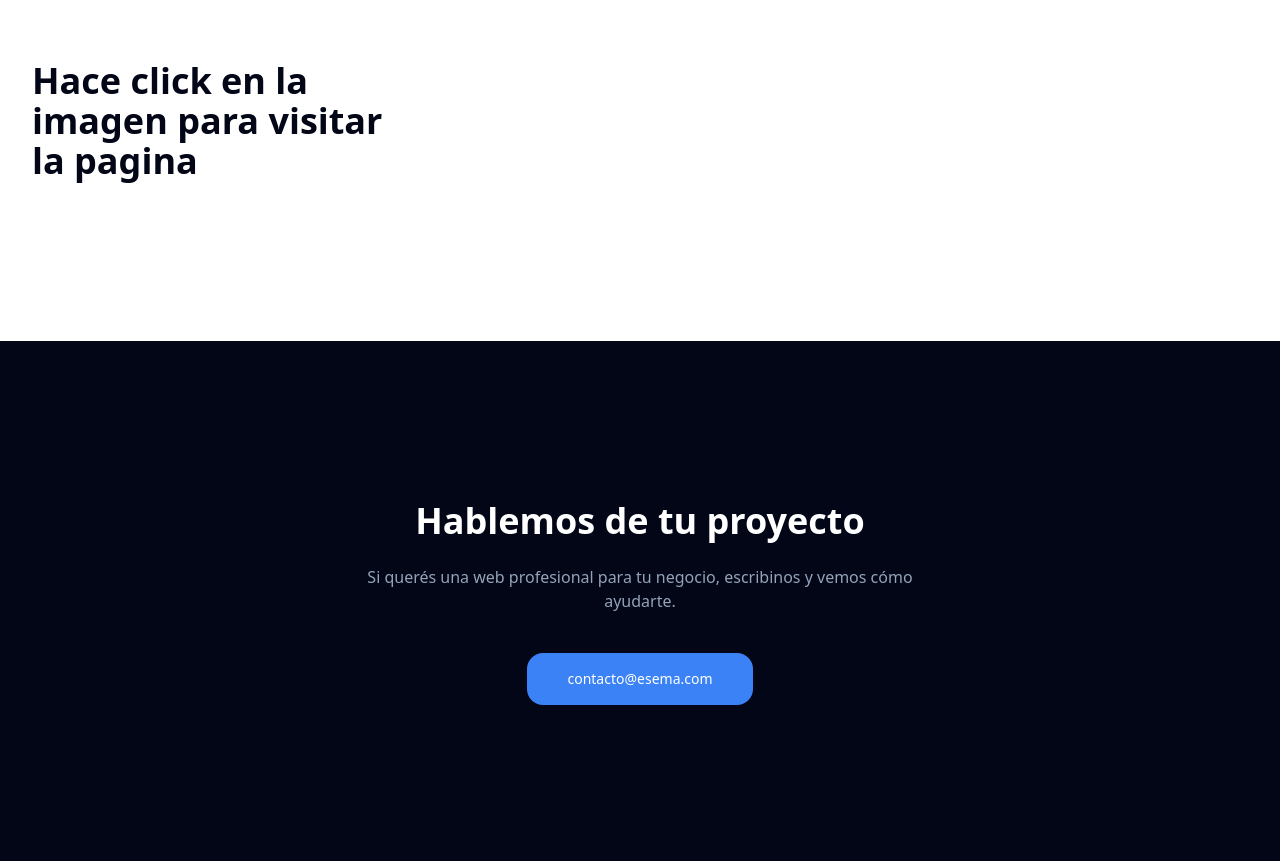
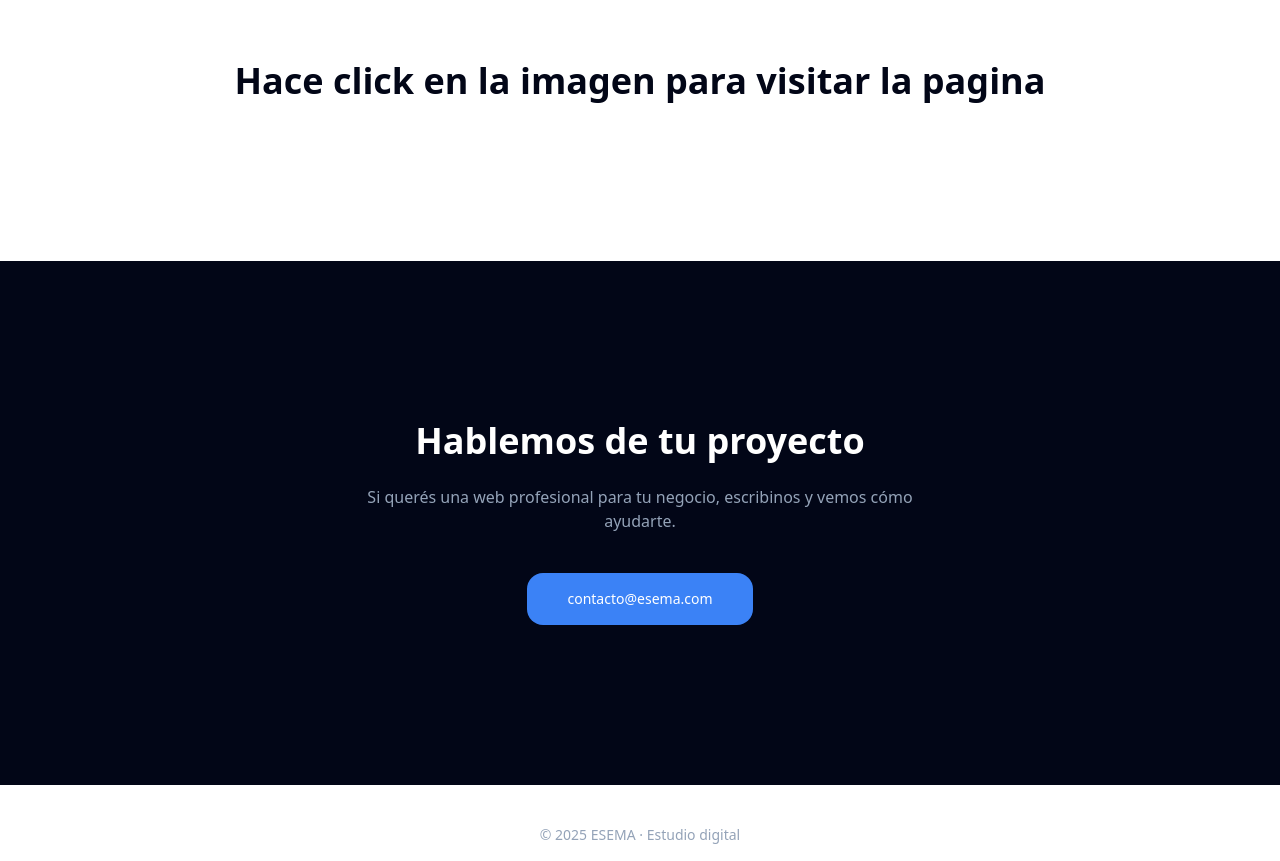
Before and after one commit to TomasMondrik/ESEMA, a plain HTML site: page index.html in a window 1280 px wide. Shown: the part 2235-3096 px from the top of the page. Drawn offline with nearby package versions, Linux system fonts and the light colour scheme.

Commit message:
Update index.html

```diff
--- a/index.html
+++ b/index.html
@@ -145,7 +145,7 @@
           <p class="mt-2 text-sm text-muted">Proyectos, obras y contacto corporativo.</p>
         </a>
 
-         <h2 class="text-4xl font-semibold fade">Hace click en la imagen para visitar la pagina</h2>
+        <h2 class="text-2xl md:text-4xl font-semibold fade col-span-3 text-center whitespace-nowrap">Hace click en la imagen para visitar la pagina</h2>
 
       </div>
     </div>
```
